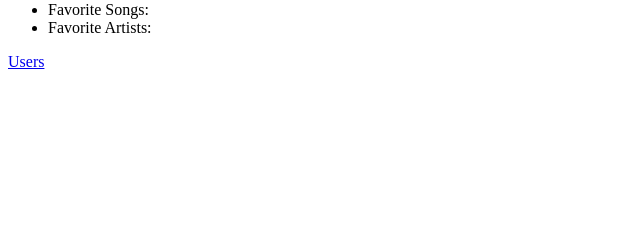
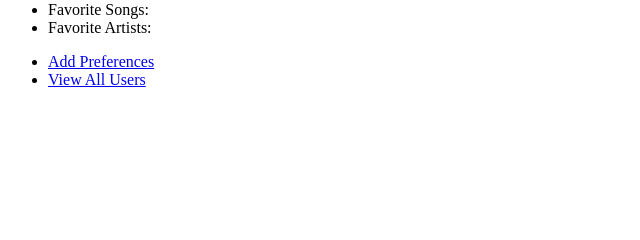
Before and after one commit to sresis/Playlist-Together, a Flask app: template templates/user_profile.html in a window 1280 px wide. Shown: the part 102-342 px from the top of the page, without its empty margins (0-640 px from the left). Run offline with Flask 2, Linux system fonts and the light colour scheme; the template is opened without the code that fills it, so the values that code supplies are empty.

Commit message:
added add_prefs page

```diff
--- a/server.py
+++ b/server.py
@@ -54,7 +54,7 @@ def register_user():
 	return redirect('/')
 
 
-@app.route('/login', methods=['POST'])
+@app.route('/profile', methods=['POST'])
 def login_user():
 	## right now it only lets you log in with existing
 	#session['show_login'] == True
@@ -86,6 +86,8 @@ def show_user(user_id):
 
 
 
+
+
 if __name__ == '__main__':
 	connect_to_db(app)
 	app.run(host='0.0.0.0', debug=True)
--- a/templates/homepage.html
+++ b/templates/homepage.html
@@ -22,7 +22,7 @@
 
 
 <h2>Log In</h2>
-<form action="/login" method="POST" id="login">
+<form action="/profile" method="POST" id="login">
 	<p>
 		Email <input type="text" name="email">
 	</p>
--- a/templates/user_profile.html
+++ b/templates/user_profile.html
@@ -14,7 +14,9 @@
 </div>
 
 <div id="navigation">
-	<a href='/users'>Users</a>
+	<ul>
+		<li><a href='/profile/add_prefs'>Add Preferences</a></li>
+		<li><a href='/users'>View All Users</a></li>
 </div>
 
 {% endblock %}
```
Also changed, not shown: templates/add_prefs.html (added).
